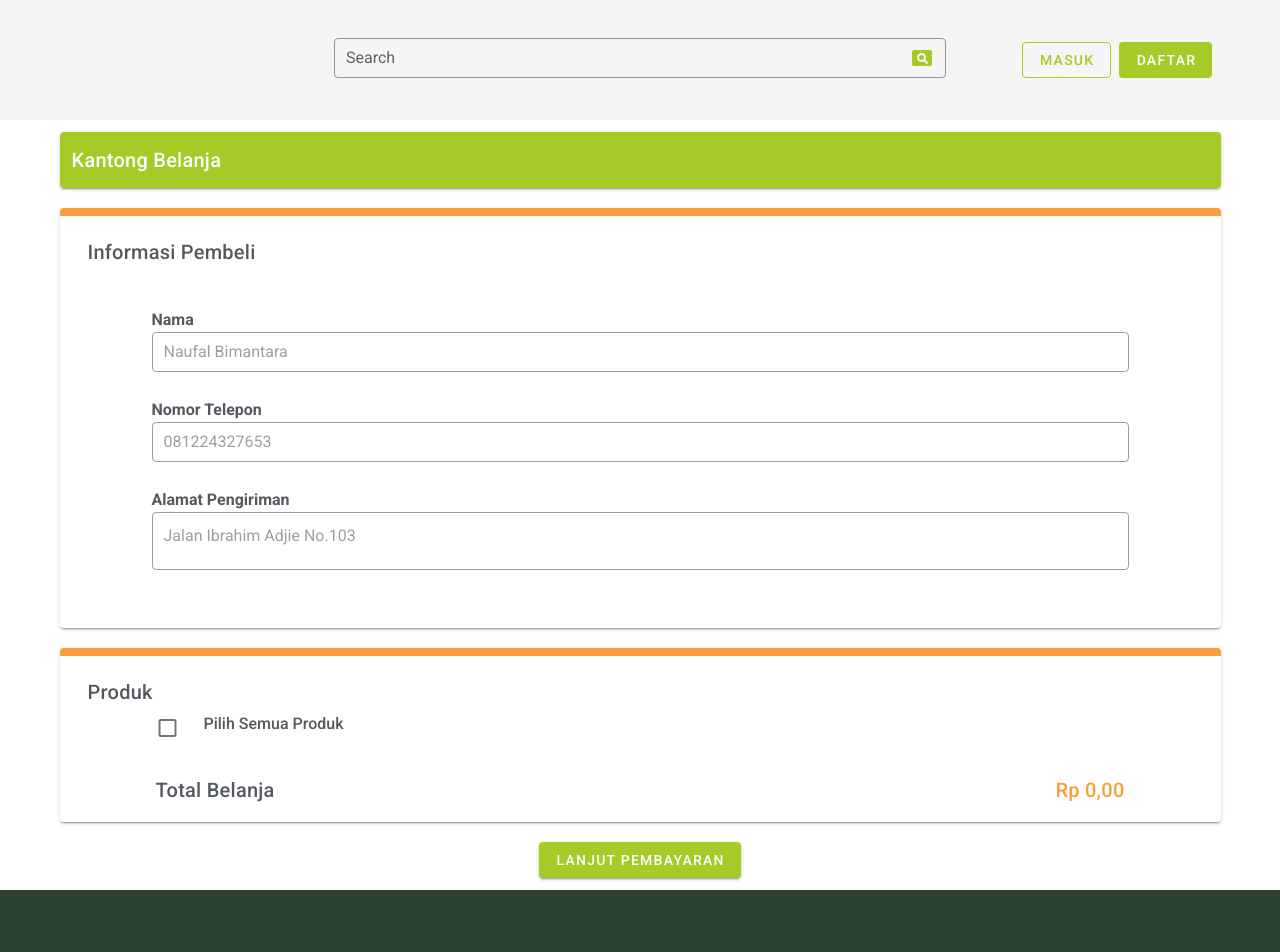
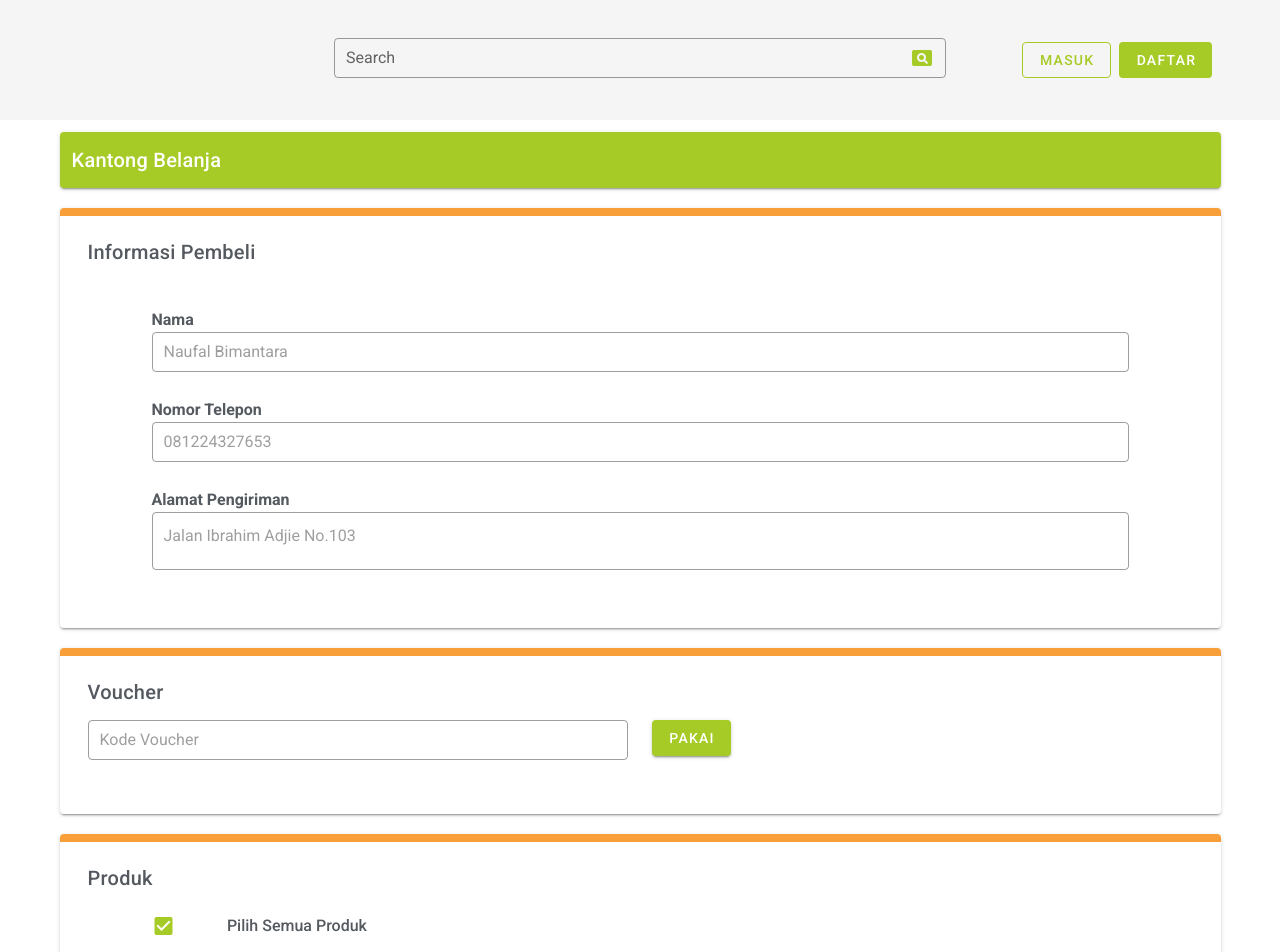
Before and after one commit to MeOneIRL/kapalasar-fe, a Vue app: page /checkout in a window 1280 px wide. Shown: the top 952 px of the page. Built offline with nearby package versions, Linux system fonts and the light colour scheme.

Commit message:
add checkbox and voucher function

```diff
--- a/src/components/productCartList.vue
+++ b/src/components/productCartList.vue
@@ -1,34 +1,26 @@
 <template>
   <div>
     <v-card elevation="0">
-      <v-row class="mx-1 mt-3">
-        <v-checkbox
-          v-model="checkedVal"
-          color="#a6cb26"
-          :true-value="listCart.id"
-          :value="listCart.id"
-          :false-value="`false:${listCart.id}`"
-          @change="getCheckedValue($event, listCart.hargaBaru)"
-        ></v-checkbox>
+      <v-row class="mt-3">
         <div>
-          <v-card-title class="title font-weight-medium text-subtitle-1">
+          <v-card-title class="title font-weight-medium text-subtitle-1 pa-1">
             {{ listCart.productName }}
           </v-card-title>
-          <v-card-subtitle class="black--text text-subtitle-2">
+          <v-card-subtitle class="black--text text-subtitle-2 py-2 px-1">
             {{ parseRupiah(listCart.hargaBaru) }}
           </v-card-subtitle>
         </div>
         <v-spacer></v-spacer>
-        <div class="d-flex justify-center text-center align-center">
+        <div class="d-flex justify-center text-center align-center mr-3">
           <v-btn
             elevation="0"
             fab
             x-small
-            dark
             color="#A6CB26"
+            :disabled="disabledMin"
             @click="minQty(listCart.id, listCart.hargaBaru)"
           >
-            <v-icon>mdi-minus</v-icon>
+            <v-icon color="white">mdi-minus</v-icon>
           </v-btn>
           <div class="itemQty d-flex justify-center align-center">
             {{ getQtyById(listCart.id) }}
@@ -37,11 +29,11 @@
             elevation="0"
             fab
             x-small
-            dark
             color="#A6CB26"
+            :disabled="disabledPlus"
             @click="addQty(listCart.id, 10, listCart.hargaBaru)"
           >
-            <v-icon>mdi-plus</v-icon>
+            <v-icon color="white">mdi-plus</v-icon>
           </v-btn>
         </div>
       </v-row>
@@ -54,7 +46,9 @@ export default {
   props: ["listCart"],
   data() {
     return {
-      checkedVal: ""
+      checkedVal: "",
+      disabledMin: false,
+      disablePlus: false
     };
   },
   methods: {
@@ -72,6 +66,9 @@ export default {
           if (item.qty < stock) {
             const newQty = item.qty + 1;
             this.$set(item, "qty", newQty);
+            this.disabledMin = false;
+          } else {
+            this.DisablePlus = true;
           }
         }
       });
@@ -86,9 +83,8 @@ export default {
             const newQty = item.qty - 1;
             this.$set(item, "qty", newQty);
           } else {
-            this.$set(item, "qty", 0);
-
-            this.isBtnBeliClicked = false;
+            // this.$set(item, "qty", 0);
+            this.disabledMin = true;
           }
         }
       });
@@ -114,10 +110,12 @@ export default {
         totalPrice += item.qty * harga;
       });
 
+      const voucher = this.$store.state.voucher.voucher;
+      if (Object.keys(voucher).length) {
+        totalPrice -= voucher.disc;
+      }
+
       this.$store.commit("cart/SET_TOTAL_PRICE", totalPrice);
-
-      // console.log(`@price-itemQty: ${JSON.stringify(state)}`);
-      // console.log(`total: ${totalPrice}`);
 
       this.$emit("getTotalPrice", this.$store.state.cart.totalPrice);
     },
@@ -127,53 +125,6 @@ export default {
         return item.id == idx;
       });
       if (item) return item.qty;
-    },
-    getCheckedValue(val, harga) {
-      const isUnChecked = this.checkedVal.toString().includes(":");
-
-      if (!isUnChecked) {
-        const found = this.$store.state.cart.tempCart.find(item => {
-          val == item;
-        });
-        if (!found) {
-          this.$store.commit("cart/ADD_TEMP", val);
-        }
-      } else {
-        const id = this.checkedVal.toString().split(":")[1];
-
-        const newCart = this.$store.state.cart.tempCart.filter(item => {
-          return item != id;
-        });
-
-        this.$store.commit("cart/REPLACE_TEMP", newCart);
-      }
-      // const state = this.$store.state.cart.tempCart;
-      // console.log(`state: ${state}`);
-      this.changeListCartState(harga);
-    },
-    changeListCartState(harga) {
-      const temp = this.$store.state.cart.tempCart;
-      // let tempListCart = [];
-
-      // if (!temp.length) {
-      const state = this.$store.state.cart.listCarts;
-      const tempListCart = state.filter(item => {
-        return temp.includes(item.id);
-      });
-      // console.log(tempListCart);
-      // }
-
-      let totalPrice = 0;
-
-      tempListCart.forEach(item => {
-        totalPrice += item.qty * harga;
-      });
-
-      console.log(totalPrice);
-
-      this.$store.commit("cart/SET_TOTAL_PRICE", totalPrice);
-
-      this.$emit("getTotalPrice", this.$store.state.cart.totalPrice);
     }
   }
 };
--- a/src/views/Checkout.vue
+++ b/src/views/Checkout.vue
@@ -16,6 +16,7 @@
           colored-border
           color="#F99F39"
           elevation="2"
+          v-if="!isLoggedin"
         >
           <v-container>
             <span
@@ -65,6 +66,115 @@
           colored-border
           color="#F99F39"
           elevation="2"
+          v-else
+        >
+          <v-container>
+            <span
+              class="label text-h6 font-weight-medium"
+              style="color: #54595f"
+              >Informasi Pembeli</span
+            >
+            <div class="mx-md-16 mt-md-10 mt-2">
+              <div>
+                <div class="label font-weight-regular">Nama</div>
+                <div>
+                  <v-divider></v-divider>
+                </div>
+              </div>
+              <div class="mt-md-3 mt-1 text-subtitle-1">
+                {{ user.name }}
+              </div>
+              <div class="mt-md-4 mt-2">
+                <div class="label font-weight-regular">
+                  Nomor Telepon
+                </div>
+                <div>
+                  <v-divider></v-divider>
+                </div>
+              </div>
+              <div class="mt-md-3 mt-1 text-subtitle-1">
+                {{ user.telepon }}
+              </div>
+              <div class="mt-md-4 mt-2">
+                <div class="label font-weight-regular">Alamat</div>
+                <div>
+                  <v-divider></v-divider>
+                </div>
+              </div>
+              <div class="mt-md-3 mt-1 text-subtitle-1">
+                {{ user.alamat }}
+              </div>
+            </div>
+          </v-container>
+        </v-alert>
+        <v-alert
+          class="my-5"
+          border="top"
+          colored-border
+          color="#F99F39"
+          elevation="2"
+        >
+          <v-container>
+            <span
+              class="label text-h6 font-weight-medium"
+              style="color: #54595f"
+              >Voucher</span
+            >
+            <v-row class="pt-3" v-if="!Object.keys(voucherInUse).length">
+              <v-col cols="8" md="6">
+                <v-text-field
+                  placeholder="Kode Voucher"
+                  outlined
+                  single-line
+                  dense
+                  v-model="voucher"
+                ></v-text-field>
+              </v-col>
+              <v-col cols="4" md="6">
+                <v-btn color="#a6cb26" dark @click="cekVoucher">
+                  Pakai
+                </v-btn>
+              </v-col>
+            </v-row>
+            <v-row v-else>
+              <v-col cols="12" md="6" class="mt-5">
+                <v-sheet color="white" elevation="1" rounded>
+                  <v-row align="center" justify="center">
+                    <v-col cols="2">
+                      <v-icon class="ml-5" color="#a6cb26">
+                        mdi-sale
+                      </v-icon>
+                    </v-col>
+                    <v-col cols="8" class="text-body2 font-weight-medium">
+                      <div>
+                        Anda Mendapat Potongan Sebesar
+                        <span class="mr-2">{{
+                          parseRupiah(voucherInUse.disc)
+                        }}</span>
+                      </div>
+                      <div class="text-caption">
+                        Voucher " <span>{{ voucherInUse.name }}</span> " aktif
+                      </div>
+                    </v-col>
+                    <v-col cols="2 px-0 px-md-8">
+                      <v-btn depressed fab small @click="cancelVoucher">
+                        <v-icon color="#54595f">
+                          mdi-close
+                        </v-icon>
+                      </v-btn>
+                    </v-col>
+                  </v-row>
+                </v-sheet>
+              </v-col>
+            </v-row>
+          </v-container>
+        </v-alert>
+        <v-alert
+          class="my-5"
+          border="top"
+          colored-border
+          color="#F99F39"
+          elevation="2"
         >
           <v-container>
             <span
@@ -74,22 +184,52 @@
             >
             <div class="mx-md-16">
               <div>
-                <v-row class="mx-1">
-                  <v-checkbox color="#a6cb26"></v-checkbox>
-                  <span class="label pa-4 font-weight-medium">
-                    Pilih Semua Produk</span
-                  >
+                <v-row>
+                  <v-col cols="2" md="1">
+                    <v-checkbox
+                      color="#a6cb26"
+                      v-model="selectAll"
+                    ></v-checkbox>
+                  </v-col>
+                  <v-col>
+                    <div>
+                      <v-row class="mt-5">
+                        <span class="label font-weight-medium pl-1">
+                          Pilih Semua Produk</span
+                        >
+                      </v-row>
+                    </div>
+                  </v-col>
                 </v-row>
               </div>
               <div v-for="(product, i) in listCart" :key="i">
-                <product-cart-list
-                  @getTotalPrice="getTotalPrice"
-                  :listCart="product"
-                />
+                <v-row>
+                  <v-col cols="2" md="1">
+                    <v-checkbox
+                      v-model="checkedVal"
+                      color="#a6cb26"
+                      :value="product.id"
+                      @change="getCheckedValue()"
+                    ></v-checkbox>
+                  </v-col>
+                  <v-col>
+                    <product-cart-list
+                      @getTotalPrice="getTotalPrice(product.id)"
+                      :listCart="product"
+                    />
+                  </v-col>
+                </v-row>
                 <v-divider class="mt-3"></v-divider>
               </div>
             </div>
             <div class="mt-6 mx-md-16">
+              <v-row class="mx-1" v-if="Object.keys(voucherInUse).length">
+                <div class="label text-subtitle-1">Potongan Harga</div>
+                <v-spacer></v-spacer>
+                <div class="totalPrice text-subtitle-1">
+                  {{ parseRupiah(voucherInUse.disc) }}
+                </div>
+              </v-row>
               <v-row class="mx-1">
                 <div class="label text-h6">Total Belanja</div>
                 <v-spacer></v-spacer>
@@ -101,7 +241,7 @@
           </v-container>
         </v-alert>
         <div class="text-center">
-          <v-btn @click="addBuyersInfo" color="#a6cb26" dark to="/payment">
+          <v-btn color="#a6cb26" dark @click="addBuyerInfo">
             Lanjut Pembayaran
           </v-btn>
         </div>
@@ -115,7 +255,7 @@
 import Navbar from "../components/Navbar.vue";
 import Footer from "../components/Footer.vue";
 import ProductCartList from "../components/productCartList";
-import { products } from "../dummyData/dummy.js";
+import { products, vouchers, user } from "../dummyData/dummy.js";
 
 export default {
   components: {
@@ -126,12 +266,39 @@ export default {
   data() {
     return {
       products,
+      vouchers,
+      user,
+      isLoggedin: false,
+      voucher: "",
+      voucherInUse: {},
       nama: "",
       telepon: "",
       alamat: "",
+      checkedVal: [],
       listCart: [],
+      fixedListCart: [],
       totalPrice: 0
     };
+  },
+  computed: {
+    selectAll: {
+      get() {
+        return this.listCart
+          ? this.checkedVal.length == this.listCart.length
+          : false;
+      },
+      set(value) {
+        let selected = [];
+
+        if (value) {
+          this.listCart.forEach(cart => {
+            selected.push(cart.id);
+          });
+        }
+
+        this.checkedVal = selected;
+      }
+    }
   },
   methods: {
     parseRupiah(strMoney) {
@@ -143,13 +310,16 @@ export default {
     scrollToTop() {
       window.scrollTo(0, 0);
     },
-    addBuyersInfo() {
+    addBuyerInfo() {
       const data = {
         nama: this.nama,
         telepon: this.telepon,
         alamat: this.alamat
       };
-      console.log(data);
+      this.$store.commit("user/ADD", data);
+      console.log(this.$store.state.user.userInfo);
+
+      this.$router.push("/payment");
     },
     getProductList() {
       const state = this.$store.state.cart.listCarts;
@@ -164,15 +334,83 @@ export default {
           }
         });
       });
-      console.log(this.listCart);
     },
-    getTotalPrice() {
+    getTotalPrice(id) {
+      if (this.checkedVal.includes(id))
+        this.totalPrice = this.$store.state.cart.totalPrice;
+    },
+    getCheckedValue() {
+      this.$store.commit("cart/REPLACE_TEMP", this.checkedVal);
+
+      this.changeListCartState();
+    },
+    changeListCartState() {
+      const temp = this.$store.state.cart.tempCart;
+
+      const state = this.$store.state.cart.listCarts;
+
+      let newFullList = products.filter(item => {
+        return temp.includes(item.id);
+      });
+
+      this.fixedListCart = newFullList.map((item, index) => {
+        return {
+          qty: state[index].qty,
+          ...item
+        };
+      });
+
+      let totalPrice = 0;
+
+      this.fixedListCart.forEach(item => {
+        totalPrice += item.qty * item.hargaBaru;
+      });
+
+      this.$store.commit("cart/SET_TOTAL_PRICE", totalPrice);
+
       this.totalPrice = this.$store.state.cart.totalPrice;
+      this.useVoucher();
+    },
+    cekVoucher() {
+      vouchers.forEach(voucher => {
+        if (voucher.name == this.voucher) {
+          const useVoucher = {
+            name: this.voucher,
+            disc: voucher.discount
+          };
+          this.voucherInUse = useVoucher;
+          this.$store.commit("voucher/ADD", this.voucherInUse);
+          this.useVoucher();
+        } else {
+          console.log("voucher tidak ada");
+        }
+      });
+    },
+    useVoucher() {
+      const voucher = this.$store.state.voucher.voucher;
+      if (Object.keys(voucher).length) {
+        this.totalPrice -= voucher.disc;
+        this.$store.commit("cart/SET_TOTAL_PRICE", this.totalPrice);
+        this.totalPrice = this.$store.state.cart.totalPrice;
+      }
+    },
+    cancelVoucher() {
+      const voucher = this.$store.state.voucher.voucher;
+      this.totalPrice += voucher.disc;
+      this.$store.commit("cart/SET_TOTAL_PRICE", this.totalPrice);
+
+      this.voucherInUse = {};
+      this.$store.commit("voucher/ADD", this.voucherInUse);
     }
   },
   mounted() {
     this.scrollToTop();
     this.getProductList();
+  },
+  watch: {
+    checkedVal() {
+      this.getCheckedValue();
+    }
   }
 };
 
```
